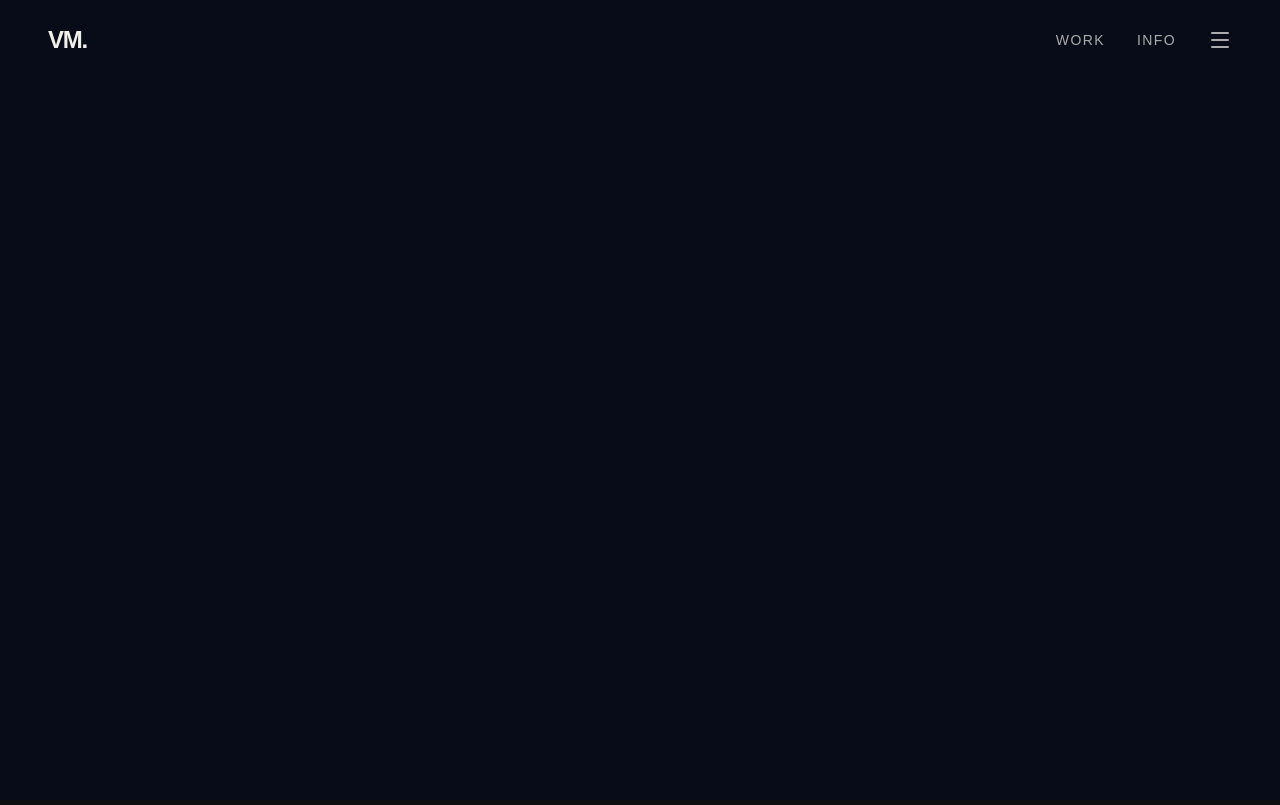
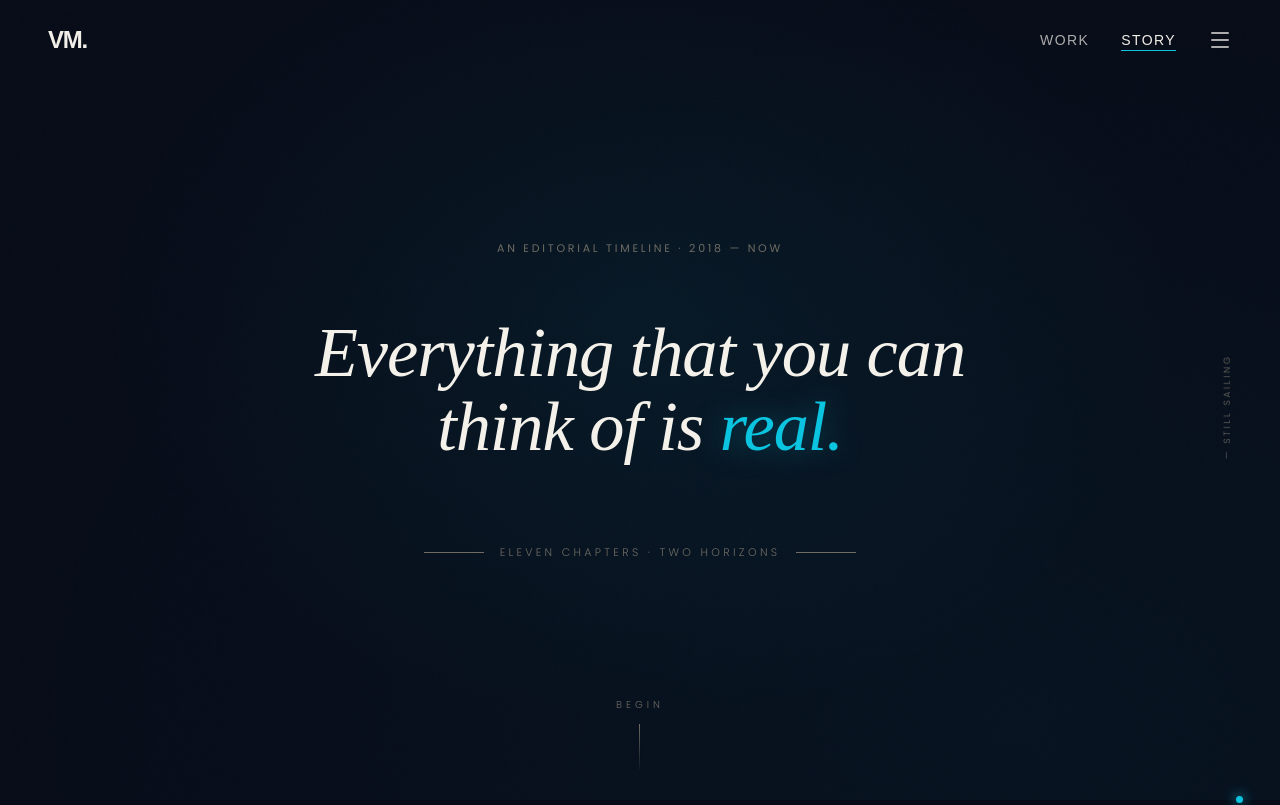
Before and after one commit to Viivek16/portfolio, a React (Vite) app: page /story in a window 1280 px wide. Before the commit this address had no page. Shown: the top 805 px of the page. Built offline with nearby package versions, Linux system fonts and the light colour scheme; a web font is replaced by a local one.

Commit message:
refactor: rename info page to story and stop hero portrait movement

```diff
--- a/src/App.jsx
+++ b/src/App.jsx
@@ -1,7 +1,7 @@
 import React, { useEffect } from 'react'
 import { Routes, Route, Link, useLocation } from 'react-router-dom'
 import Home from './pages/Home'
-import Info from './pages/Info'
+import Story from './pages/Story'
 import { Menu } from 'lucide-react'
 
 const ScrollToTop = () => {
@@ -31,10 +31,10 @@ const Navigation = () => {
           WORK
         </Link>
         <Link
-          to="/info"
-          className={`hover:text-ink transition-colors ${location.pathname === '/info' ? 'text-ink border-b border-accent' : 'text-ink-soft'}`}
+          to="/story"
+          className={`hover:text-ink transition-colors ${location.pathname === '/story' ? 'text-ink border-b border-accent' : 'text-ink-soft'}`}
         >
-          INFO
+          STORY
         </Link>
         <button className="text-ink-soft hover:text-ink transition-colors">
           <Menu className="w-6 h-6" />
@@ -70,7 +70,7 @@ function App() {
 
       <Routes>
         <Route path="/" element={<Home />} />
-        <Route path="/info" element={<Info />} />
+        <Route path="/story" element={<Story />} />
       </Routes>
     </div>
   )
--- a/src/components/Hero.jsx
+++ b/src/components/Hero.jsx
@@ -30,26 +30,6 @@ const Hero = () => {
     if (!section || !gray) return;
     let raf = null;
 
-    // global subtle parallax: portrait tilts
-    const onSectionMove = (e) => {
-      if (raf) return;
-      raf = requestAnimationFrame(() => {
-        raf = null;
-        const r = section.getBoundingClientRect();
-        const nx = (((e.clientX - r.left) - r.width / 2) / (r.width / 2));
-        const ny = (((e.clientY - r.top) - r.height / 2) / (r.height / 2));
-        if (tiltRef.current) {
-          tiltRef.current.style.setProperty('--rx', (nx * 5).toFixed(2));
-          tiltRef.current.style.setProperty('--ry', (ny * -4).toFixed(2));
-        }
-      });
-    };
-    const onSectionLeave = () => {
-      if (tiltRef.current) { tiltRef.current.style.setProperty('--rx', '0'); tiltRef.current.style.setProperty('--ry', '0'); }
-    };
-    section.addEventListener('mousemove', onSectionMove);
-    section.addEventListener('mouseleave', onSectionLeave);
-
     // figure-only color reveal: alpha hit-test on the portrait itself
     const hide = () => { gray.style.setProperty('--mx', '-9999px'); gray.style.setProperty('--my', '-9999px'); };
     const onGrayMove = (e) => {
@@ -68,8 +48,6 @@ const Hero = () => {
     gray.addEventListener('mouseleave', hide);
 
     return () => {
-      section.removeEventListener('mousemove', onSectionMove);
-      section.removeEventListener('mouseleave', onSectionLeave);
       gray.removeEventListener('mousemove', onGrayMove);
       gray.removeEventListener('mouseleave', hide);
       if (raf) cancelAnimationFrame(raf);
--- a/src/components/TestimonialSection.jsx
+++ b/src/components/TestimonialSection.jsx
@@ -1,5 +1,5 @@
 import React, { useEffect } from 'react';
-import styles from '../pages/Info.module.css';
+import styles from '../pages/Story.module.css';
 
 const TestimonialSection = () => {
   useEffect(() => {
--- a/src/pages/Info.jsx
+++ b/src/pages/Story.jsx
@@ -1,5 +1,5 @@
 import React, { useEffect, useRef } from 'react';
-import styles from './Info.module.css';
+import styles from './Story.module.css';
 
 const EditorialImage = ({ src, alt, className = '' }) => (
   <div className={`${styles.imageMat} ${className}`}>
@@ -7,7 +7,7 @@ const EditorialImage = ({ src, alt, className = '' }) => (
   </div>
 );
 
-const Info = () => {
+const Story = () => {
   const containerRef = useRef(null);
   const horizonTrackRef = useRef(null);
   const horizonCapRef = useRef(null);
@@ -742,4 +742,4 @@ const Info = () => {
   );
 };
 
-export default Info;
+export default Story;
```
Also changed, not shown: src/pages/Story.module.css (renamed from src/pages/Info.module.css).
